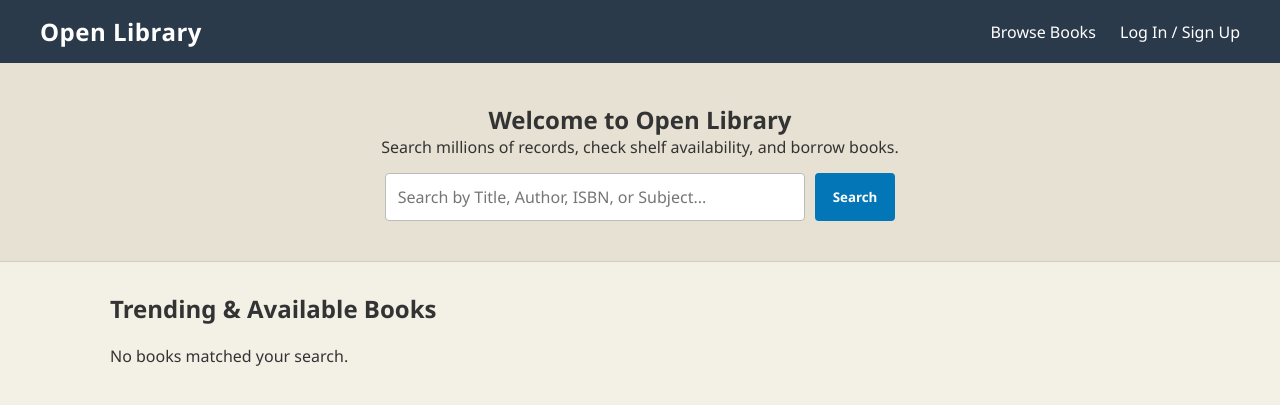
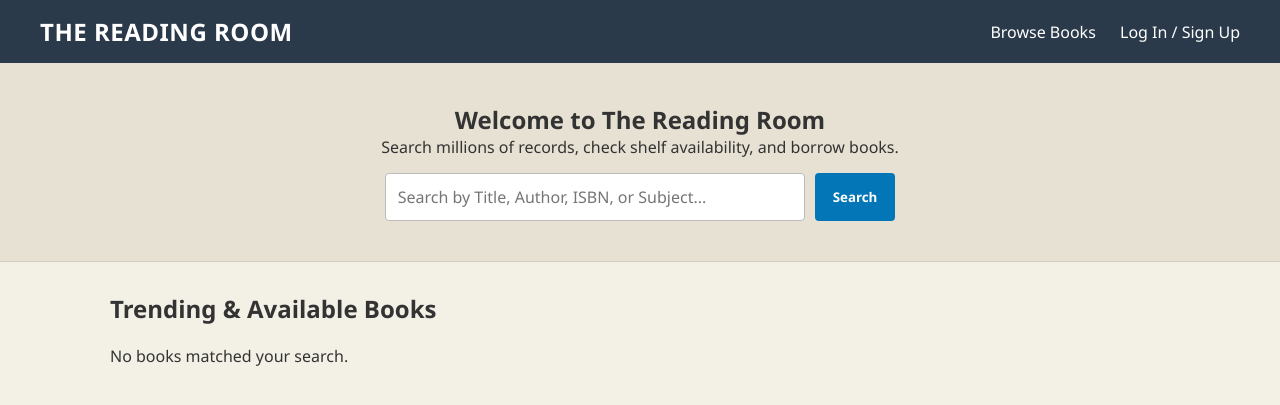
Before and after one commit to aritrachakraborty2909-hub/Library_Management_System, a PHP site: page / in a window 1280 px wide. Shown: the top 405 px of the page. Run offline with PHP 8.4, Linux system fonts and the light colour scheme; data that the repository does not hold is empty; some libraries are stand-ins or nearby versions.

Commit message:
Update index.php

```diff
--- a/Irminsul/index.php
+++ b/Irminsul/index.php
@@ -37,14 +37,14 @@ $books = searchBooks($pdo, $searchQuery);
 <html lang="en">
 <head>
     <meta charset="UTF-8">
-    <title>Open Library | Library Management System</title>
+    <title>The Reading Room | Library Management System</title>
     <link rel="stylesheet" href="assets/style.css">
 </head>
 <body>
 
 <!-- Top Navigation -->
 <nav class="navbar">
-    <div class="brand">Open Library</div>
+    <div class="brand">THE READING ROOM</div>
     <div>
         <a href="index.php">Browse Books</a>
         <?php if (isset($_SESSION['member_id'])): ?>
@@ -62,7 +62,7 @@ $books = searchBooks($pdo, $searchQuery);
 
 <!-- Hero Search Section -->
 <section class="hero">
-    <h1>Welcome to Open Library</h1>
+    <h1>Welcome to The Reading Room</h1>
     <p>Search millions of records, check shelf availability, and borrow books.</p>
 
     <form class="search-form" method="GET" action="index.php">
```
